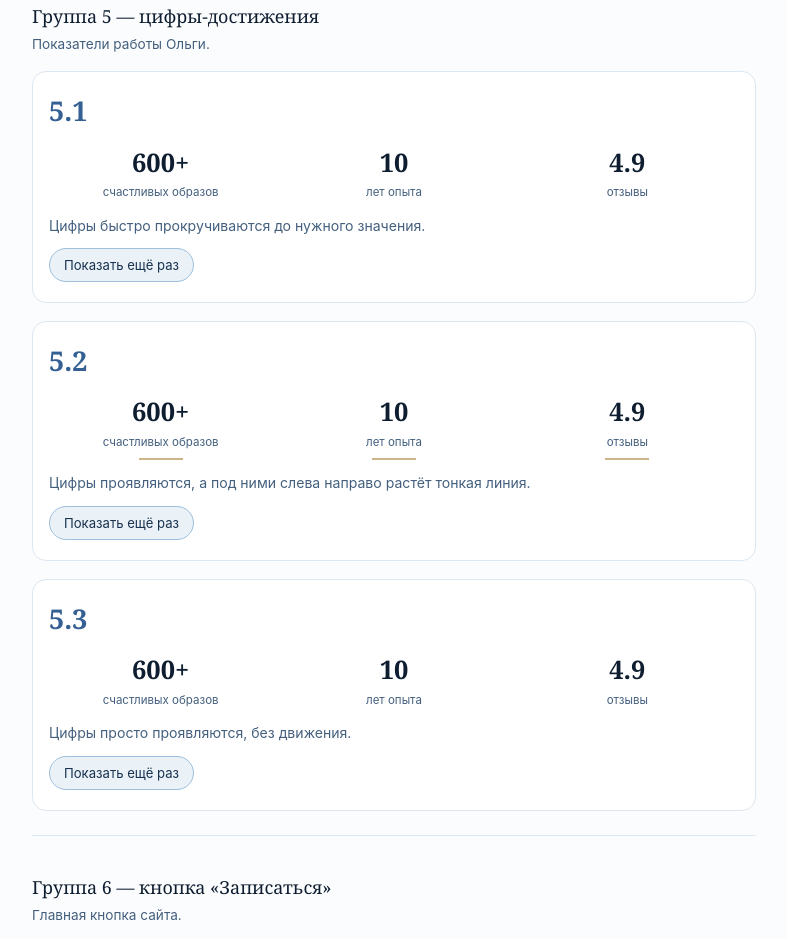
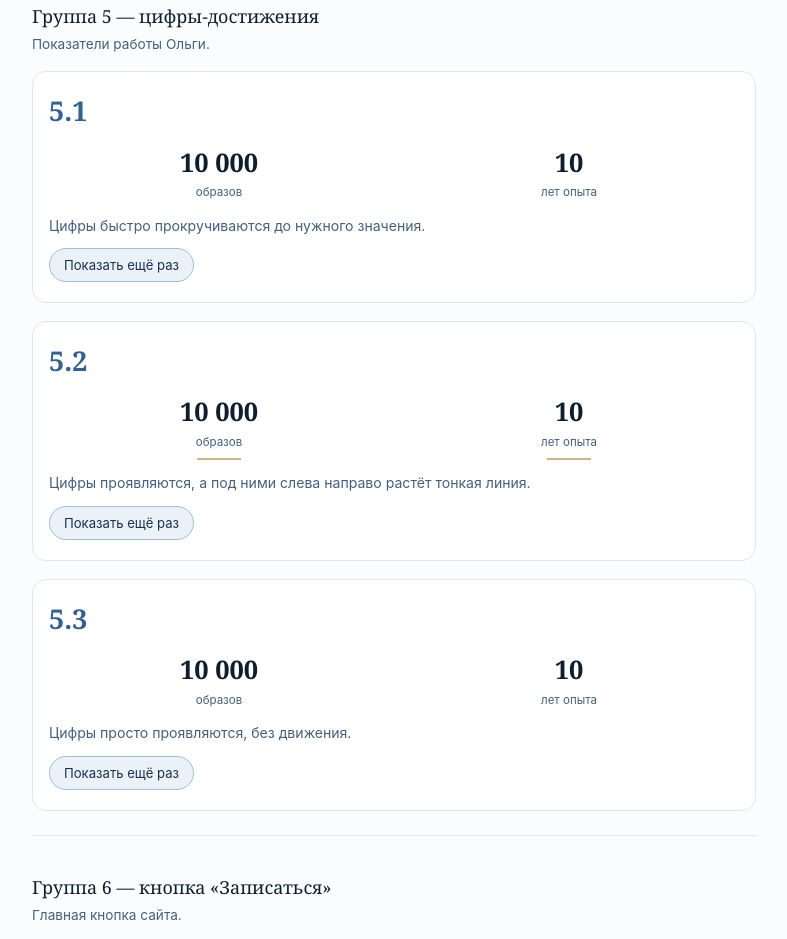
Before and after one commit to kristall2002-art/anim-olga-shell, a plain HTML site: page index.html in a window 1280 px wide. Shown: the part 5304-6243 px from the top of the page, without its empty margins (246-1033 px from the left). Drawn offline with Linux system fonts and the light colour scheme.

Commit message:
Цифры группы 5 по ответу Ольги: 10 000 образов, 10 лет, без рейтинга

```diff
--- a/index.html
+++ b/index.html
@@ -588,9 +588,8 @@
       <div class="v-num">5.1</div>
       <div class="v-stage" id="s5-1" data-anim="countup">
         <div class="stats-demo">
-          <div class="stat"><span class="stat-num" data-value="600" data-suffix="+">600+</span><div class="stat-label">счастливых образов</div></div>
+          <div class="stat"><span class="stat-num" data-value="10000" data-suffix="">10 000</span><div class="stat-label">образов</div></div>
           <div class="stat"><span class="stat-num" data-value="10" data-suffix="">10</span><div class="stat-label">лет опыта</div></div>
-          <div class="stat"><span class="stat-num" data-value="4.9" data-suffix="">4.9</span><div class="stat-label">отзывы</div></div>
         </div>
       </div>
       <p class="v-desc">Цифры быстро прокручиваются до нужного значения.</p>
@@ -601,9 +600,8 @@
       <div class="v-num">5.2</div>
       <div class="v-stage" id="s5-2" data-anim="underline">
         <div class="stats-demo">
-          <div class="stat"><span class="stat-num">600+</span><div class="stat-label">счастливых образов</div><div class="stat-underline"></div></div>
+          <div class="stat"><span class="stat-num">10 000</span><div class="stat-label">образов</div><div class="stat-underline"></div></div>
           <div class="stat"><span class="stat-num">10</span><div class="stat-label">лет опыта</div><div class="stat-underline"></div></div>
-          <div class="stat"><span class="stat-num">4.9</span><div class="stat-label">отзывы</div><div class="stat-underline"></div></div>
         </div>
       </div>
       <p class="v-desc">Цифры проявляются, а под ними слева направо растёт тонкая линия.</p>
@@ -614,9 +612,8 @@
       <div class="v-num">5.3</div>
       <div class="v-stage" id="s5-3" data-anim="fade">
         <div class="stats-demo">
-          <div class="stat"><span class="stat-num">600+</span><div class="stat-label">счастливых образов</div></div>
+          <div class="stat"><span class="stat-num">10 000</span><div class="stat-label">образов</div></div>
           <div class="stat"><span class="stat-num">10</span><div class="stat-label">лет опыта</div></div>
-          <div class="stat"><span class="stat-num">4.9</span><div class="stat-label">отзывы</div></div>
         </div>
       </div>
       <p class="v-desc">Цифры просто проявляются, без движения.</p>
@@ -716,9 +713,9 @@
           var p = Math.min(1, (ts - start) / dur);
           var eased = 1 - Math.pow(1 - p, 3);
           var val = target * eased;
-          el.textContent = (decimals ? val.toFixed(1) : Math.round(val)) + suffix;
+          el.textContent = (decimals ? val.toFixed(1) : String(Math.round(val)).replace(/\B(?=(\d{3})+(?!\d))/g,'\u00a0')) + suffix;
           if(p < 1){ el._raf = requestAnimationFrame(step); }
-          else { el.textContent = raw + suffix; }
+          else { el.textContent = String(raw).replace(/\B(?=(\d{3})+(?!\d))/g,'\u00a0') + suffix; }
         }
         el.textContent = (decimals ? '0.0' : '0') + suffix;
         el._raf = requestAnimationFrame(step);
```
